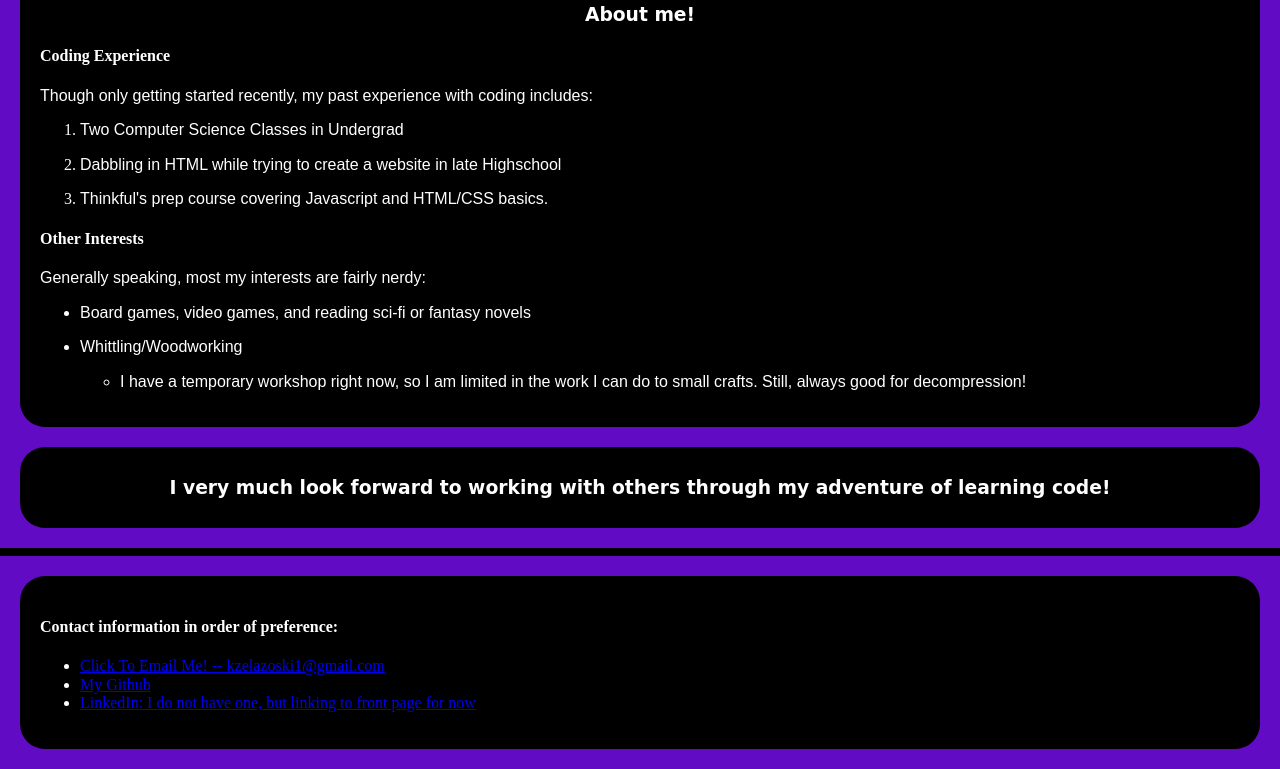
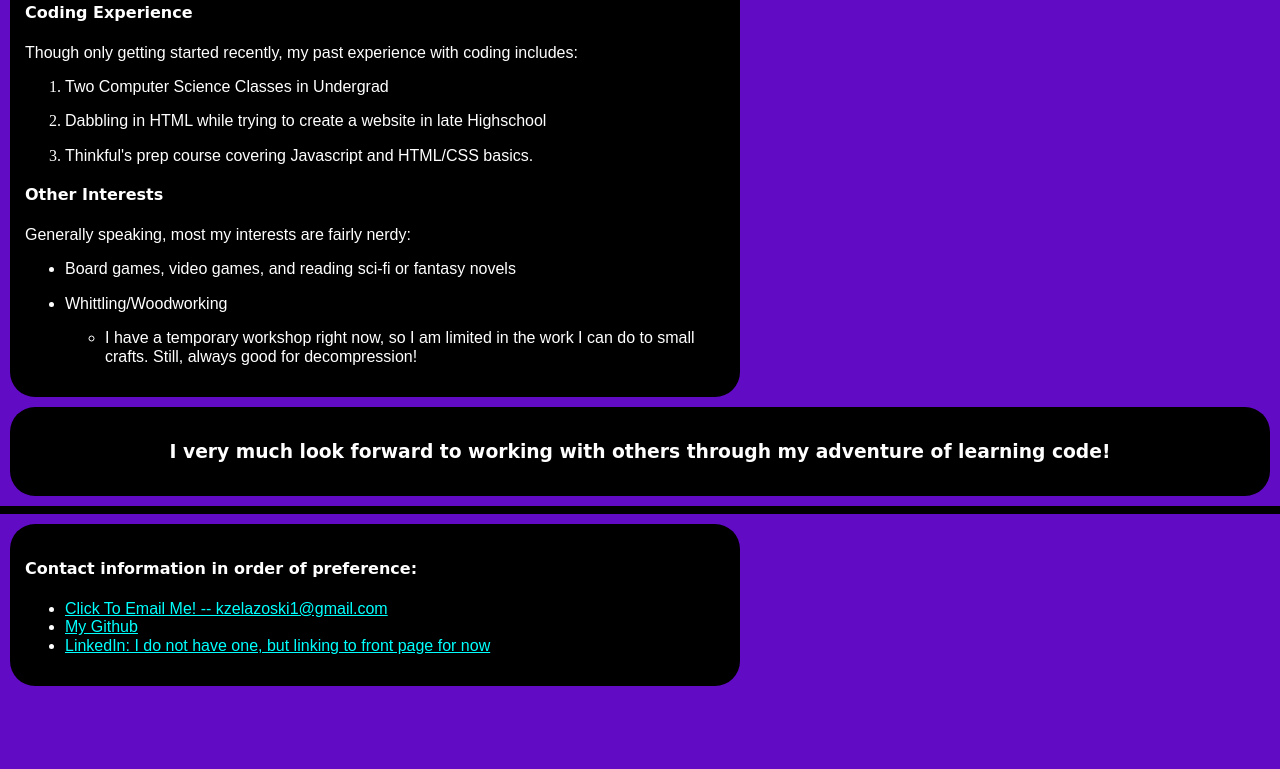
Before and after one commit to ZetaEcho2Lima/IntroWebsite, a plain HTML site: page index.html in a window 1280 px wide. Shown: the part 759-1528 px from the top of the page. After the commit the page ends 1455 px from the top, so only its background shows below. Drawn offline with nearby package versions, Linux system fonts and the light colour scheme; a script that the page names is missing.

Commit message:
Big Update
This was a large update to the CSS to go along with the updated index.html. Added comments and additional classes

```diff
--- a/style.css
+++ b/style.css
@@ -1,48 +1,51 @@
+/*Makes full body of the page have a background of purple, using RGB code. Body wraps the entirety of the base, excluding the head peices, so this creates a full background.*/
+body {
+  background-color:  rgb(97, 11, 196);
+}
+
+/*modifying the header style - Lowering space above and below the elements here are purely for spacing purposes, but I may go back to try and get fancier.*/
 header {
-  text-align: center;
   margin-top: 0px;
-  margin-bottom: 0px;
-  background-color:  rgb(97, 11, 196);
-  font-size: 20px
+  margin-bottom: 10px;
 }
-footer {
 
-background-color:  rgb(97, 11, 196);
+main {
   margin-top: 10px;
   margin-bottom: 10px;
+}
 
+footer {
+  margin-top: 10px;
+  margin-bottom: 0px;
+}
 
-}
-body {
-  background-color:  rgb(97, 11, 196);
-
-}
+/*Declaring various styling elements to call for text throughout the code. I did not change the size for most, as I think the sizing as is tends to be sufficient. the size is not changes for h1-h4 nor for the base p. The elements here are color and the font family, with some alternatives for each*/
 h1 {
   color: white;
   font-family: 'Brush Script MT', cursive;
 }
 
 h2 {
-
   color: white;
   font-family: 'Brush Script MT', cursive;
-      margin-top: 10px;
-  margin-bottom: 10px;
 }
 
 h3 {
-  text-align: center;
   color: white;
   font-family: 'Brush Script MT', cursive;
-    margin-top: 10px;
-  margin-bottom: 10px;
 }
 
+h4 {
+  color: white;
+  font-family: 'Brush Script MT', cursive;
+}
+/* simple text for the general paragraph, turned white to stand out on the box background. This one is different from the rest, as I wanted the general text to be set off. I additionally shrunk the size down a bit*/
 p {
+  font-size: 10
   color: white;
   font-family: Arial, Helvetica, sans-serif;
 }
-
+/* Creating the style of the horizontal seperation to create a defined black line to set things off*/
 hr {
   height: 4px;
   background-color: black;
@@ -50,18 +53,43 @@ hr {
   margin-top: 10px;
   margin-bottom: 10px;
 }
-
+/*these two functions are the core of creating the black background boxes. .box initialized the black background while .round rounds off the edges.*/
 .box {
-  background-color: #000;
-  color: #fff;
-  padding: 20px;
-  margin: 20px;
+  background-color: black;
+  color: white;
+  padding: 15px;
+  margin: 10px;
 }
 
 .round {
   border-radius: 25px;
 }
 
+/*class to use to center text when needed*/
+.text-centered {
+  text-align: center;
+}
+/*limit image widge because I dont like my face much and the I'd like to limit the size and center images*/
 img {
-  width: 350px
+  text-align: center;
+  width: 350px;
 }
+
+/* Default Links, prior to visiting*/
+a:link {
+  font-family: arial;
+  text-decoration: underline;
+  color: cyan; /* Looks better than the usual blue on the black background */
+}
+
+/* Visited Link changed color to blue*/
+a:visited {
+    font-family: arial;
+    text-decoration: underline;
+    color: blue;
+}
+
+/*Wrapping things around to 700, which is half the img width Looks good here.*/
+.wrapper {
+  width: 700px;
+}
```
